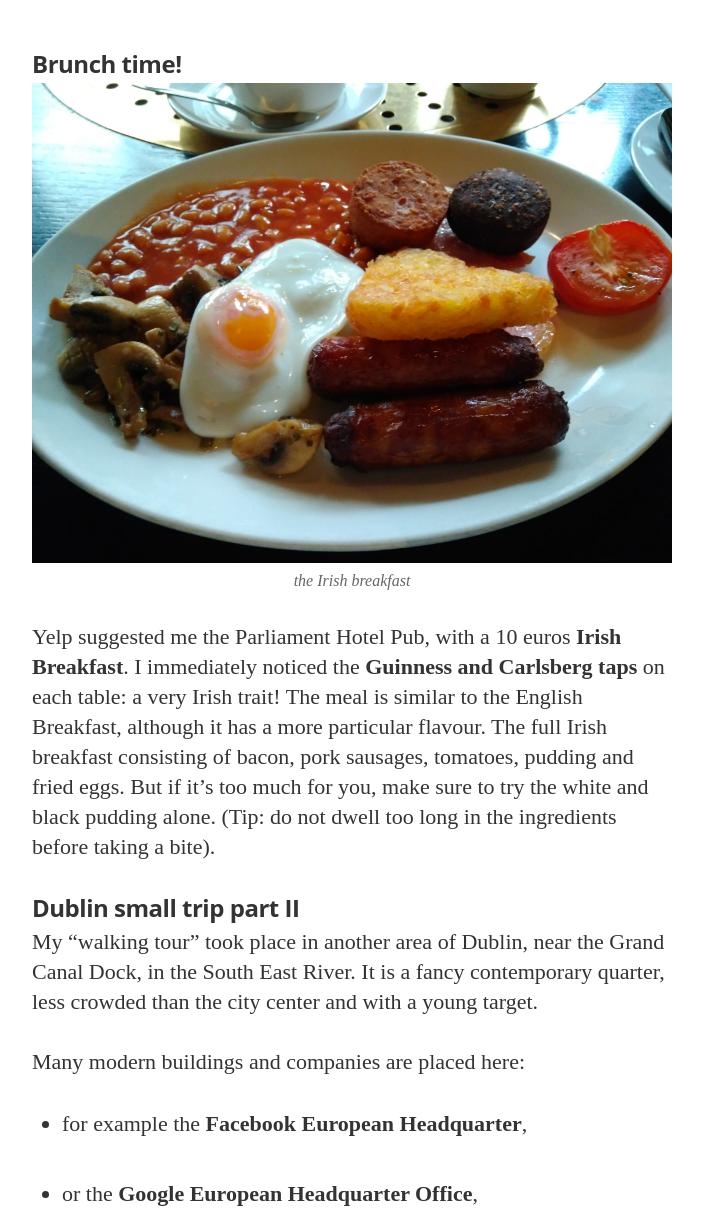
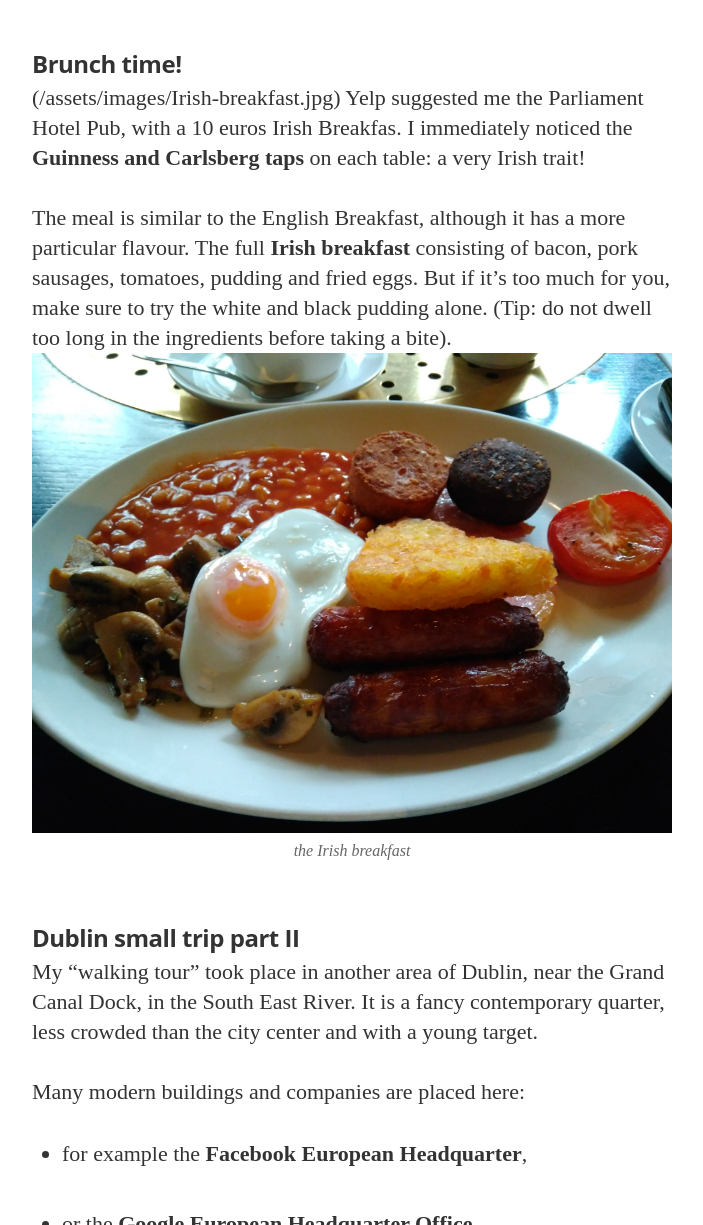
Before and after one commit to enicasoldo/allthesmalltrips.life, a Jekyll site: the page built from _posts/2017-07-17-20h-in-Dublin.md, in a window 1280 px wide and 1400 px high, scrolled down 3155 px. Shown: the part 175-1400 px from the top of the window, without its empty margins (288-991 px from the left). Built offline with Jekyll 4.4.1, drawn with Linux system fonts in a browser that asks for light colours; nearby versions of some CDN libraries; some web fonts are replaced; our own code applies the rules of GitHub Pages for plain Markdown files.

Commit message:
Update 2017-07-17-20h-in-Dublin.md

```diff
--- a/_posts/2017-07-17-20h-in-Dublin.md
+++ b/_posts/2017-07-17-20h-in-Dublin.md
@@ -32,8 +32,11 @@ _The thing I loved the most of this district are the streets: small and friendly
 ![Christ Church Cathedral](/assets/images/Christ-Church-Cathedral.jpg)
 
 ### Brunch time!
+(/assets/images/Irish-breakfast.jpg)
+Yelp suggested me the Parliament Hotel Pub, with a 10 euros Irish Breakfas. I immediately noticed the **Guinness and Carlsberg taps** on each table: a very Irish trait!
+
+The meal is similar to the English Breakfast, although it has a more particular flavour. The full **Irish breakfast** consisting of bacon, pork sausages, tomatoes, pudding and fried eggs. But if it’s too much for you, make sure to try the white and black pudding alone. (Tip: do not dwell too long in the ingredients before taking a bite).
 ![the Irish breakfast](/assets/images/Irish-breakfast.jpg)
-Yelp suggested me the Parliament Hotel Pub, with a 10 euros **Irish Breakfast**. I immediately noticed the **Guinness and Carlsberg taps** on each table: a very Irish trait! The meal is similar to the English Breakfast, although it has a more particular flavour. The full Irish breakfast consisting of bacon, pork sausages, tomatoes, pudding and fried eggs. But if it’s too much for you, make sure to try the white and black pudding alone. (Tip: do not dwell too long in the ingredients before taking a bite).
 
 ### Dublin small trip part II
 
@@ -52,7 +55,7 @@ Seagull had their lunch on the quay waiting to get some bread crumbs as I enjoye
 
 ### Time to leave!
 I had my taxi to the airport on the North side of the river. I reached it through the Samuel Beckett Bridge. We waited the car next to the **Convention Center**, known as the first carbon neutral constructed convention center in the world.
-![Dublin Convention Center](/assets/images/Convention-Center.jpg)
+![Dublin Convention Center](/assets/images/Convention-Center-Dublin.jpg)
 
 _The return flight to Brussels was amazing: I saw Netherlands from above, their canals and the wind turbines in the North Sea were a unique scene._
 
```
